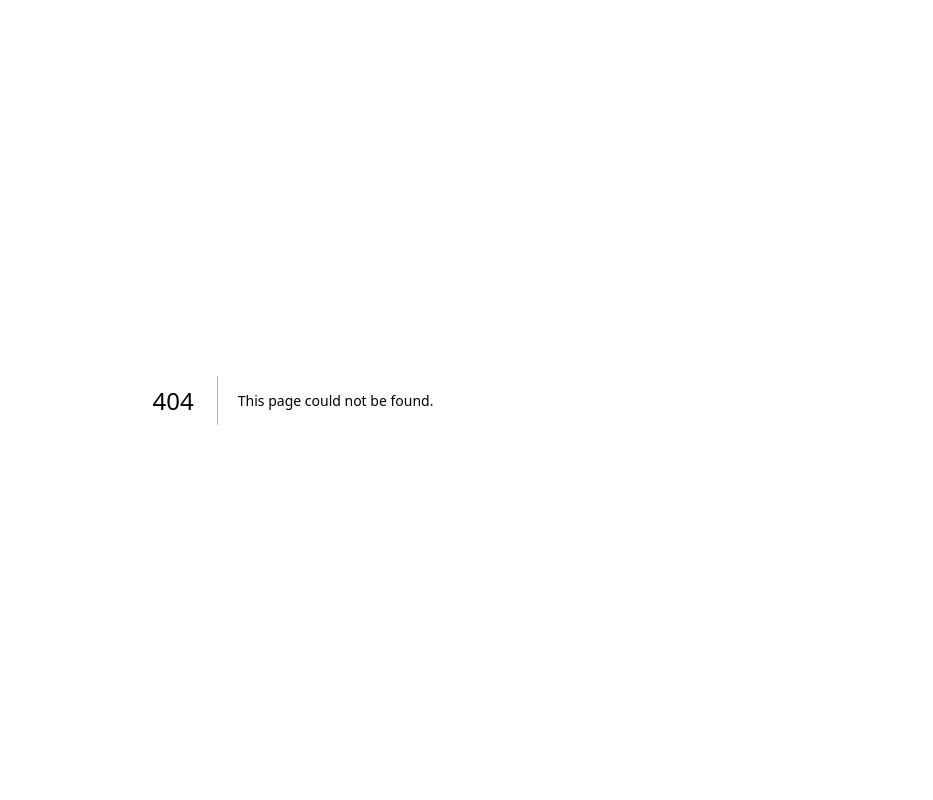
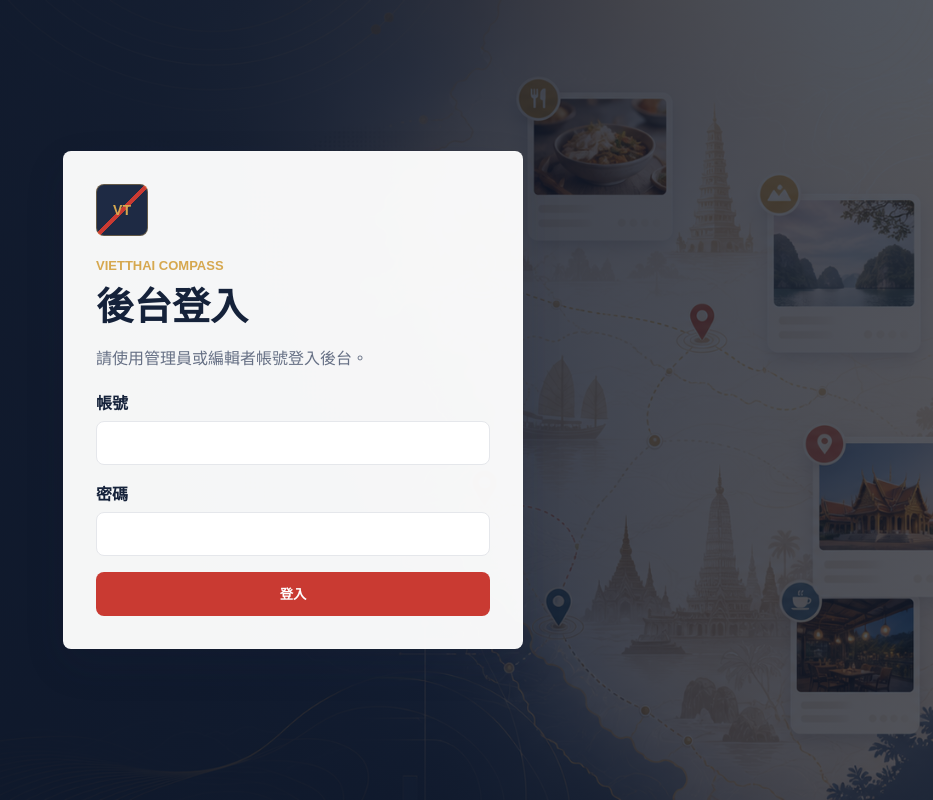
Before and after one commit to smartsirvincent/vietthai-compass, a Next.js app: page /admin/login in a window 1280 px wide. Before the commit this address had no page. Shown: the whole page, without its empty margins (347-1280 px from the left). Built offline with nearby package versions, Linux system fonts and the light colour scheme; no server answers.

Commit message:
Add admin login protection

```diff
--- a/app/admin/layout.tsx
+++ b/app/admin/layout.tsx
@@ -1,5 +1,7 @@
 import type { Metadata } from "next";
 import Link from "next/link";
+import { redirect } from "next/navigation";
+import { clearAdminSession, getAdminSession } from "@/lib/admin-auth";
 
 export const metadata: Metadata = {
   title: "越泰指南後台",
@@ -9,18 +11,32 @@ export const metadata: Metadata = {
   }
 };
 
-export default function AdminLayout({ children }: { children: React.ReactNode }) {
+async function logoutAction() {
+  "use server";
+  await clearAdminSession();
+  redirect("/admin/login");
+}
+
+export default async function AdminLayout({ children }: { children: React.ReactNode }) {
+  const session = await getAdminSession();
+
+  if (!session) return <>{children}</>;
+
   return (
     <div className="admin-shell">
       <aside className="admin-sidebar">
         <span className="brand-mark admin-brand-mark" aria-hidden="true">VT</span>
         <h2>越泰指南後台</h2>
+        <p className="admin-user">登入：{session.username} / {session.role}</p>
         <Link href="/admin">儀表板</Link>
         <Link href="/admin/articles">文章管理</Link>
         <Link href="/admin/cities">城市管理</Link>
         <Link href="/admin/businesses">商家管理</Link>
         <Link href="/admin/content-engine">SEO 內容引擎</Link>
-        <Link href="/">回到網站</Link>
+        <Link href="/">返回前台</Link>
+        <form action={logoutAction} className="admin-logout-form">
+          <button type="submit">登出</button>
+        </form>
       </aside>
       <main className="admin-main">{children}</main>
     </div>
--- /dev/null
+++ b/app/admin/login/page.tsx
@@ -0,0 +1,54 @@
+import type { Metadata } from "next";
+import { redirect } from "next/navigation";
+import { getAdminSession, setAdminSession, validateAdminLogin } from "@/lib/admin-auth";
+
+export const metadata: Metadata = {
+  title: "後台登入｜越泰指南",
+  robots: {
+    index: false,
+    follow: false
+  }
+};
+
+async function loginAction(formData: FormData) {
+  "use server";
+  const username = String(formData.get("username") || "").trim();
+  const password = String(formData.get("password") || "");
+  const nextPath = String(formData.get("next") || "/admin");
+  const role = validateAdminLogin(username, password);
+
+  if (!role) {
+    redirect(`/admin/login?error=1&next=${encodeURIComponent(nextPath)}`);
+  }
+
+  await setAdminSession(username, role);
+  redirect(nextPath.startsWith("/admin") ? nextPath : "/admin");
+}
+
+export default async function AdminLoginPage({
+  searchParams
+}: {
+  searchParams: Promise<{ error?: string; next?: string }>;
+}) {
+  const params = await searchParams;
+  const session = await getAdminSession();
+  if (session) redirect(params.next || "/admin");
+
+  return (
+    <main className="login-page">
+      <section className="login-card">
+        <span className="brand-mark admin-brand-mark" aria-hidden="true">VT</span>
+        <p className="eyebrow">VietThai Compass</p>
+        <h1>後台登入</h1>
+        <p>請使用管理員或編輯者帳號登入後台。</p>
+        {params.error ? <div className="login-error">帳號或密碼不正確，請重新輸入。</div> : null}
+        <form action={loginAction} className="admin-form">
+          <input type="hidden" name="next" value={params.next || "/admin"} />
+          <label>帳號<input name="username" required autoComplete="username" /></label>
+          <label>密碼<input name="password" required type="password" autoComplete="current-password" /></label>
+          <button className="primary-button" type="submit">登入</button>
+        </form>
+      </section>
+    </main>
+  );
+}
--- a/app/globals.css
+++ b/app/globals.css
@@ -995,6 +995,66 @@ p {
   padding: 34px;
 }
 
+.admin-user {
+  margin: -6px 0 18px;
+  color: rgba(255, 255, 255, 0.72);
+  font-size: 13px;
+}
+
+.admin-logout-form {
+  margin-top: 18px;
+}
+
+.admin-logout-form button {
+  width: 100%;
+  min-height: 40px;
+  border: 1px solid rgba(255, 255, 255, 0.24);
+  border-radius: 8px;
+  color: var(--white);
+  background: rgba(255, 255, 255, 0.08);
+  font: inherit;
+  font-weight: 800;
+  cursor: pointer;
+}
+
+.login-page {
+  min-height: 100vh;
+  display: grid;
+  place-items: center;
+  padding: 28px;
+  background:
+    linear-gradient(90deg, rgba(16, 25, 43, 0.94), rgba(16, 25, 43, 0.72)),
+    url("/brand-assets/vietthai-compass-admin-login-bg.png") center/cover;
+}
+
+.login-card {
+  width: min(460px, 100%);
+  padding: 32px;
+  border: 1px solid rgba(255, 255, 255, 0.18);
+  border-radius: 8px;
+  background: rgba(255, 255, 255, 0.96);
+  box-shadow: var(--shadow);
+}
+
+.login-card h1 {
+  color: var(--ink);
+  font-size: 38px;
+}
+
+.login-card p:not(.eyebrow) {
+  color: var(--muted);
+}
+
+.login-error {
+  margin: 16px 0;
+  padding: 10px 12px;
+  border: 1px solid rgba(201, 58, 50, 0.22);
+  border-radius: 8px;
+  color: var(--red);
+  background: #fff2f1;
+  font-weight: 800;
+}
+
 .table-like {
   display: grid;
   gap: 10px;
--- /dev/null
+++ b/lib/admin-auth.ts
@@ -0,0 +1,82 @@
+import "server-only";
+import { cookies } from "next/headers";
+import { createHmac, timingSafeEqual } from "crypto";
+
+export type AdminRole = "admin" | "user";
+
+const cookieName = "vt_admin_session";
+const maxAgeSeconds = 60 * 60 * 12;
+
+function authSecret() {
+  return process.env.AUTH_SECRET || "local-development-secret";
+}
+
+function sign(value: string) {
+  return createHmac("sha256", authSecret()).update(value).digest("hex");
+}
+
+function safeEqual(a: string, b: string) {
+  const left = Buffer.from(a);
+  const right = Buffer.from(b);
+  return left.length === right.length && timingSafeEqual(left, right);
+}
+
+function makeSession(username: string, role: AdminRole) {
+  const payload = Buffer.from(JSON.stringify({ username, role, exp: Date.now() + maxAgeSeconds * 1000 })).toString("base64url");
+  return `${payload}.${sign(payload)}`;
+}
+
+export function verifyAdminSession(raw?: string) {
+  if (!raw) return null;
+  const [payload, signature] = raw.split(".");
+  if (!payload || !signature || !safeEqual(signature, sign(payload))) return null;
+  try {
+    const session = JSON.parse(Buffer.from(payload, "base64url").toString("utf8")) as {
+      username: string;
+      role: AdminRole;
+      exp: number;
+    };
+    if (!session.username || !session.role || Date.now() > session.exp) return null;
+    return session;
+  } catch {
+    return null;
+  }
+}
+
+export async function getAdminSession() {
+  const cookieStore = await cookies();
+  return verifyAdminSession(cookieStore.get(cookieName)?.value);
+}
+
+export async function setAdminSession(username: string, role: AdminRole) {
+  const cookieStore = await cookies();
+  cookieStore.set(cookieName, makeSession(username, role), {
+    httpOnly: true,
+    sameSite: "lax",
+    secure: process.env.NODE_ENV === "production",
+    maxAge: maxAgeSeconds,
+    path: "/admin"
+  });
+}
+
+export async function clearAdminSession() {
+  const cookieStore = await cookies();
+  cookieStore.set(cookieName, "", {
+    httpOnly: true,
+    sameSite: "lax",
+    secure: process.env.NODE_ENV === "production",
+    maxAge: 0,
+    path: "/admin"
+  });
+}
+
+export function validateAdminLogin(username: string, password: string): AdminRole | null {
+  const accounts: Array<{ username?: string; password?: string; role: AdminRole }> = [
+    { username: process.env.ADMIN_USERNAME, password: process.env.ADMIN_PASSWORD, role: "admin" },
+    { username: process.env.USER_USERNAME, password: process.env.USER_PASSWORD, role: "user" }
+  ];
+  const matched = accounts.find((account) => account.username === username && account.password === password);
+  return matched?.role || null;
+}
+
+export { cookieName };
```
Also changed, not shown: middleware.ts (added, +54 -0 lines).
